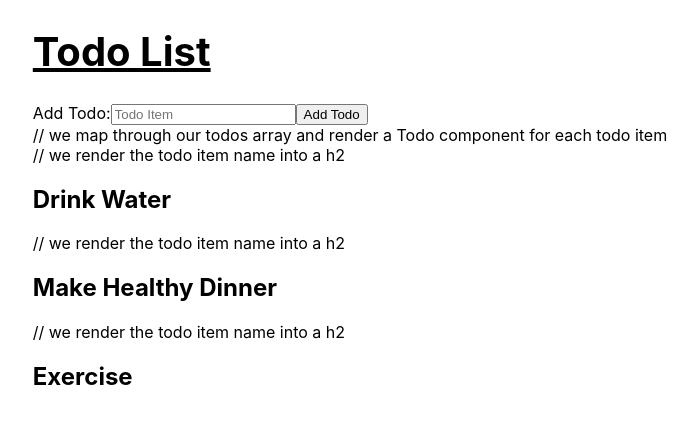
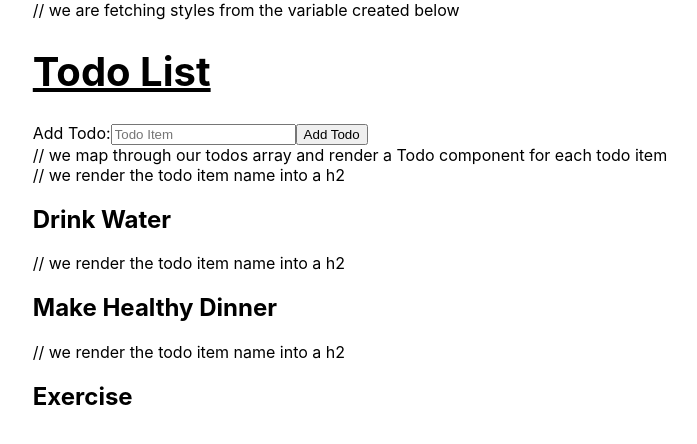
Before and after one commit to 100devs/react-todo-list-just-add, a React (Create React App) app: page / in a window 1280 px wide. Shown: the top 444 px of the page, without its empty margins (290-987 px from the left). Built offline with nearby package versions, Linux system fonts and the light colour scheme.

Commit message:
added comments

```diff
--- a/src/components/Header.js
+++ b/src/components/Header.js
@@ -1,13 +1,17 @@
+// importing react
 import React from "react";
 
+// creating a Header component which takes one param - props
 const Header = (props) => {
   return (
     <div>
+//     we are fetching styles from the variable created below
       <h1 style={headerStyle}>{props.title}</h1>
     </div>
   );
 };
 
+// we are creating a new object with styles for our component
 const headerStyle = {
   fontSize: "40px",
   textDecoration: "underline",
```
